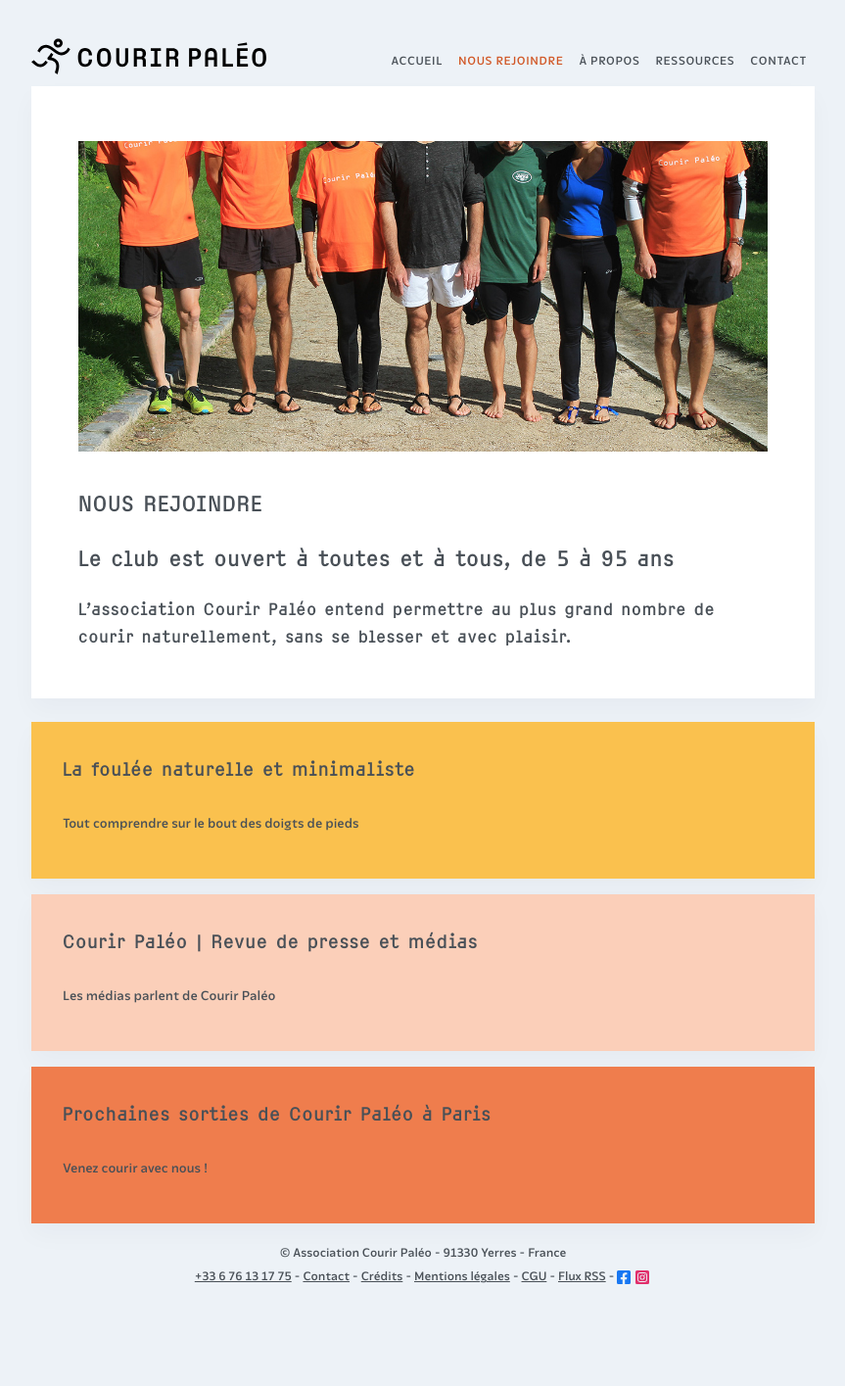
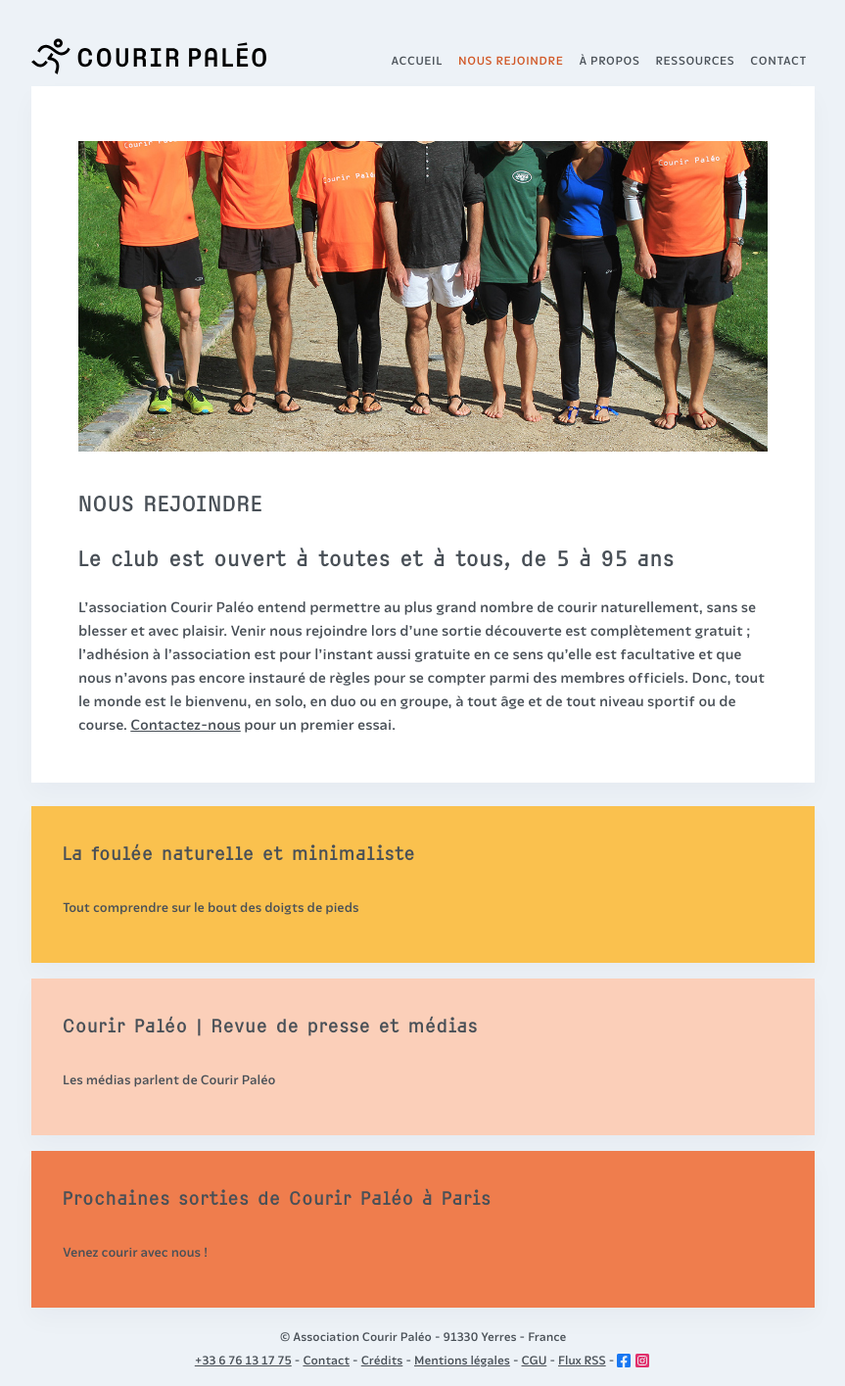
Before and after one commit to courirpaleo/courirpaleo.github.io, a Jekyll site: the page built from _pages/nous-rejoindre.md, in a window 1280 px wide. Shown: the whole page at 98% size, without its empty margins (208-1071 px from the left). Built offline with Jekyll 4.4.1, drawn with Linux system fonts in a browser that asks for light colours; some web fonts are replaced; before the commit the page ends 1329 px from its top, so only the background shows below that.

Commit message:
Update nous-rejoindre.md

```diff
--- a/_pages/nous-rejoindre.md
+++ b/_pages/nous-rejoindre.md
@@ -6,4 +6,6 @@ summary: Comment rejoindre le club et l'association Courir Paléo, à Paris, en
 ![Courir Paleo](/assets/images/CourirPaleo_groupe_Parc-Montsouris_pieds_1200px.jpg)
 # Nous rejoindre
 ## Le club est ouvert à toutes et à tous, de 5 à 95 ans
-### L'association Courir Paléo entend permettre au plus grand nombre de courir naturellement, sans se blesser et avec plaisir.
+L'association Courir Paléo entend permettre au plus grand nombre de courir naturellement, sans se blesser et avec plaisir. Venir nous rejoindre lors d'une sortie découverte est complètement gratuit&nbsp;; l'adhésion à l'association est pour l'instant aussi gratuite en ce sens qu'elle est facultative et que nous n'avons pas encore instauré de règles pour se compter parmi des membres officiels.
+Donc, tout le monde est le bienvenu, en solo, en duo ou en groupe, à tout âge et de tout niveau sportif ou de course.
+[Contactez-nous](/contact) pour un premier essai.
```
